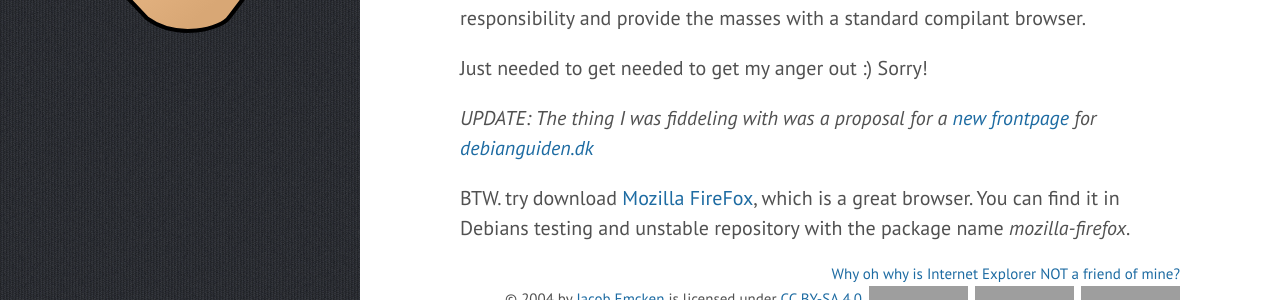
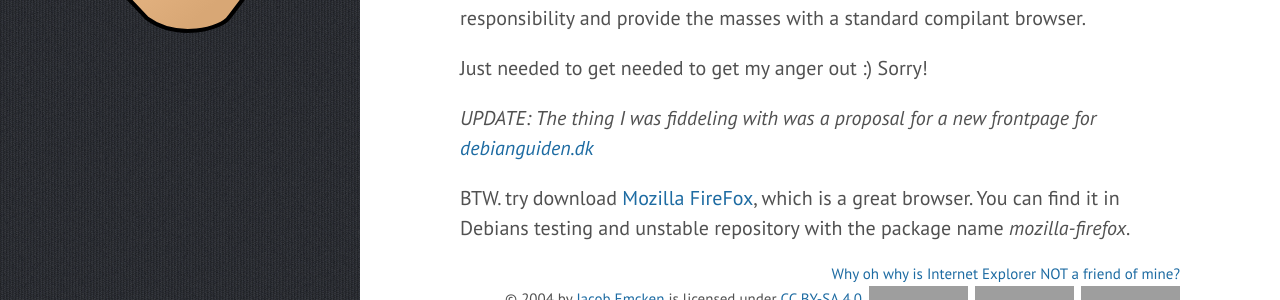
Before and after one commit to jacobemcken/jacobemcken.github.io, a Jekyll site: the page built from _posts/2004-03-13-why-oh-why-is-internet-explorer-not-a-friend-of-mine.markdown, in a window 1280 px wide, cut to the strip 317-617 px from the top of the page. Built offline with Jekyll 4.4.1, drawn with Linux system fonts in a browser that asks for light colours; part of the change alters nothing that is shown; grey boxes are pictures that could not be loaded.

```diff
--- a/_posts/2004-03-13-why-oh-why-is-internet-explorer-not-a-friend-of-mine.markdown
+++ b/_posts/2004-03-13-why-oh-why-is-internet-explorer-not-a-friend-of-mine.markdown
@@ -25,6 +25,6 @@ Every time I make a homepage I try to use tableless design and css and every tim
 Just needed to get needed to get my anger out :)
 Sorry!
 
-<i>UPDATE: The thing I was fiddeling with was a proposal for a <a href="http://debianguiden.emcken.dk/">new frontpage</a> for <a href="http://www.debianguiden.dk/">debianguiden.dk</a></i>
+<i>UPDATE: The thing I was fiddeling with was a proposal for a new frontpage for <a href="http://www.debianguiden.dk/">debianguiden.dk</a></i>
 
-BTW. try download <a href="http://www.mozilla.org/products/firefox/">Mozilla FireFox</a>, which is a great browser. You can find it in Debians testing and unstable repository with the package name <i>mozilla-firefox</i>.
+BTW. try download <a href="https://www.mozilla.org/en-US/firefox/">Mozilla FireFox</a>, which is a great browser. You can find it in Debians testing and unstable repository with the package name <i>mozilla-firefox</i>.
```
